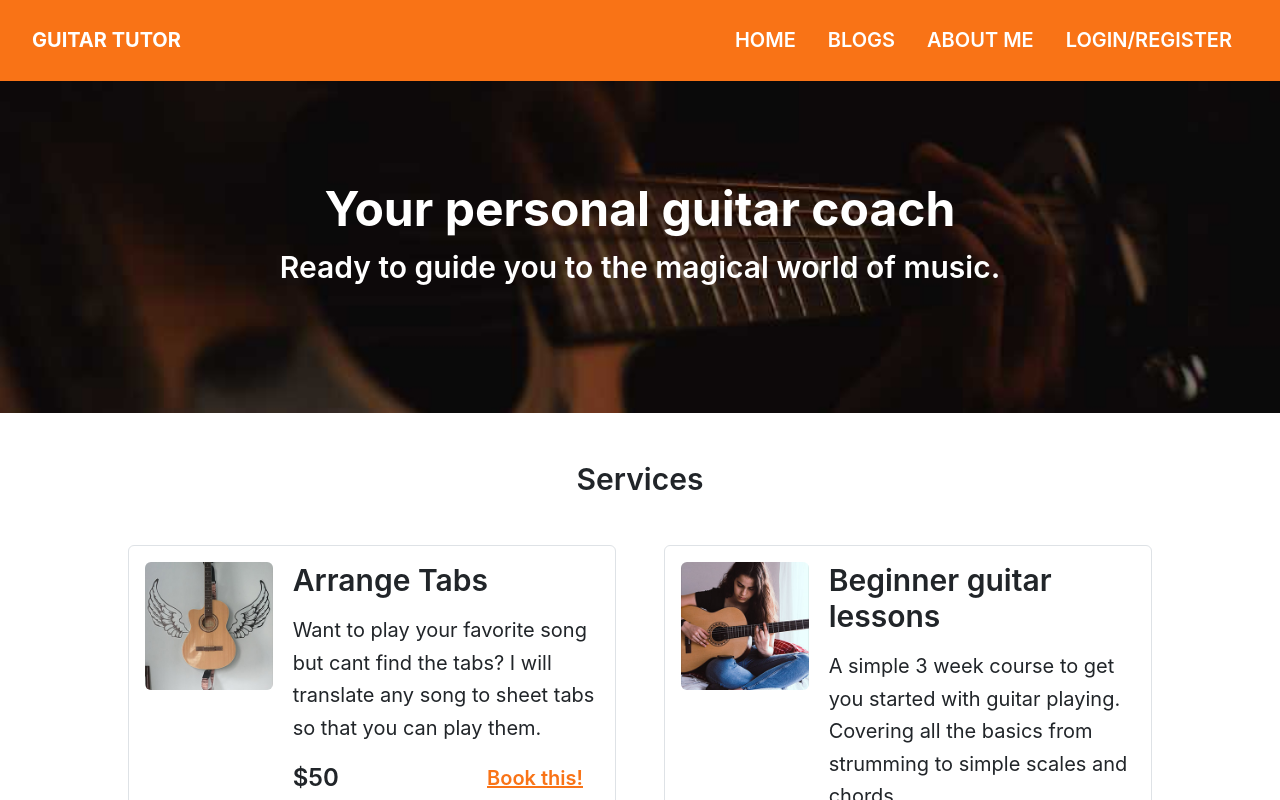
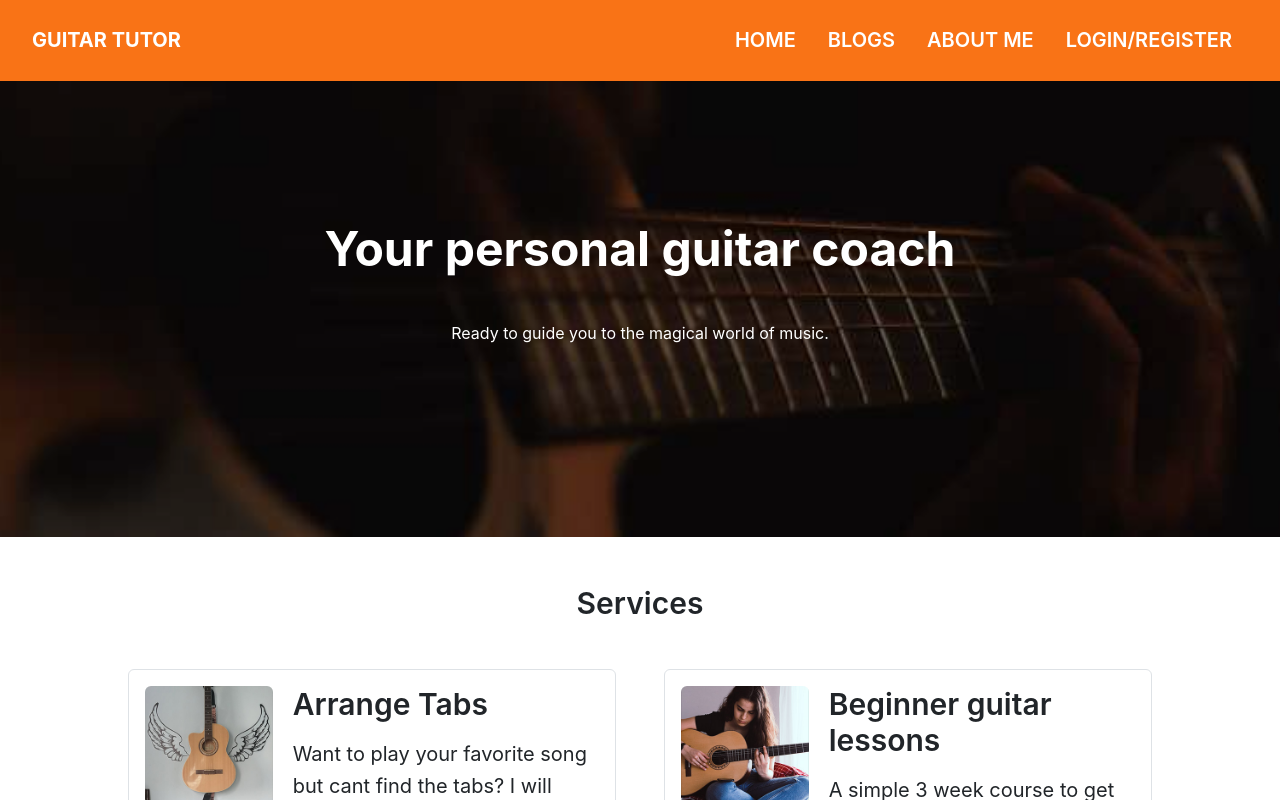
Before and after one commit to Labib2003/assignment-10-firebase-authentication, a React (Create React App) app: page / in a window 1280 px wide. Shown: the top 800 px of the page. Built offline with nearby package versions, Linux system fonts and the light colour scheme; no server answers; the HTML template or start-up script is replaced by a standard one.

Commit message:
banner updated

```diff
--- a/package.json
+++ b/package.json
@@ -7,7 +7,7 @@
     "@testing-library/react": "^13.1.1",
     "@testing-library/user-event": "^13.5.0",
     "bootstrap": "^5.1.3",
-    "daisyui": "^2.14.3",
+    "daisyui": "^2.15.2",
     "firebase": "^9.6.11",
     "react": "^18.0.0",
     "react-bootstrap": "^2.2.3",
--- a/src/Pages/HomePage/Banner/Banner.js
+++ b/src/Pages/HomePage/Banner/Banner.js
@@ -2,15 +2,19 @@ import React from 'react';
 
 const Banner = () => {
     return (
-        <div className='relative'>
-            <div className='absolute bottom-5 md:bottom-20 lg:bottom-32 z-10 w-full text-white'>
-                <h1 className='text-xl md:text-5xl font-bold'>Your personal guitar coach</h1>
-                <h3 className='text-3xl font-semibold mt-3 hidden md:block'>Ready to guide you to the magical world of music.</h3>
+        <div class="hero" style={{
+            backgroundImage: `url("images/banner.jpg")`,
+            backgroundPosition: 'center',
+            backgroundSize: 'cover',
+            backgroundRepeat: 'no-repeat'
+          }}>
+            <div class="hero-overlay bg-black bg-opacity-25"></div>
+            <div class="hero-content text-center text-neutral-content">
+                <div class="max-w-2xl py-32">
+                    <h1 class="mb-5 text-5xl font-bold">Your personal guitar coach</h1>
+                    <p class="mb-5">Ready to guide you to the magical world of music.</p>
+                </div>
             </div>
-            <img
-                className='w-full'
-                src="images/banner.jpg"
-                alt="" />
         </div>
     );
 };
--- a/tailwind.config.js
+++ b/tailwind.config.js
@@ -7,6 +7,6 @@ module.exports = {
   },
   plugins: [require("daisyui")],
   daisyui: {
-    themes: false,
+    themes: ["light"],
   },
 }
```
Also changed, not shown: firebase.json, 1 other file (tests, documents, lock files or other folders).
